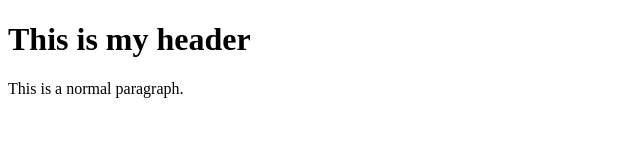
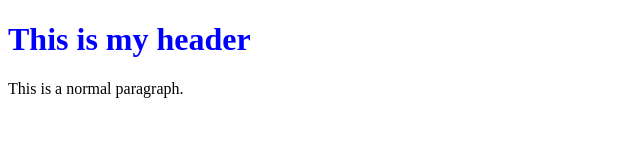
Before and after one commit to vanessachen/vanessachen.github.io, a plain HTML site: page index.html in a window 1280 px wide. Shown: the whole page, without its empty margins (0-640 px from the left). Drawn offline with Linux system fonts and the light colour scheme.

Commit message:
new color

```diff
--- /dev/null
+++ b/css/main.css
@@ -0,0 +1,3 @@
+h1 {
+  color: blue;
+}
--- a/index.html
+++ b/index.html
@@ -1,6 +1,7 @@
 <!DOCTYPE html>
 <html>
   <head>
+    <link rel="stylesheet" href="./css/main.css">
 
     <title>this is my website</title>
   </head>
```
